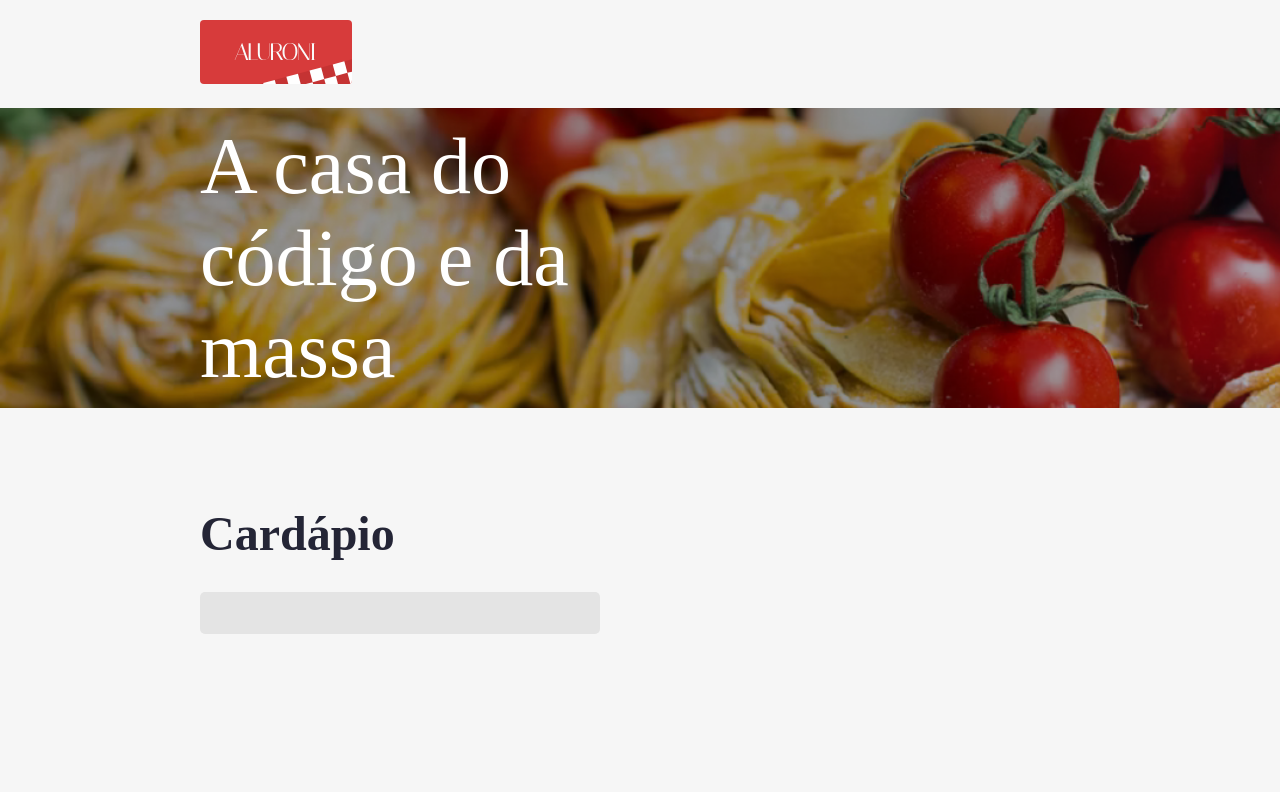
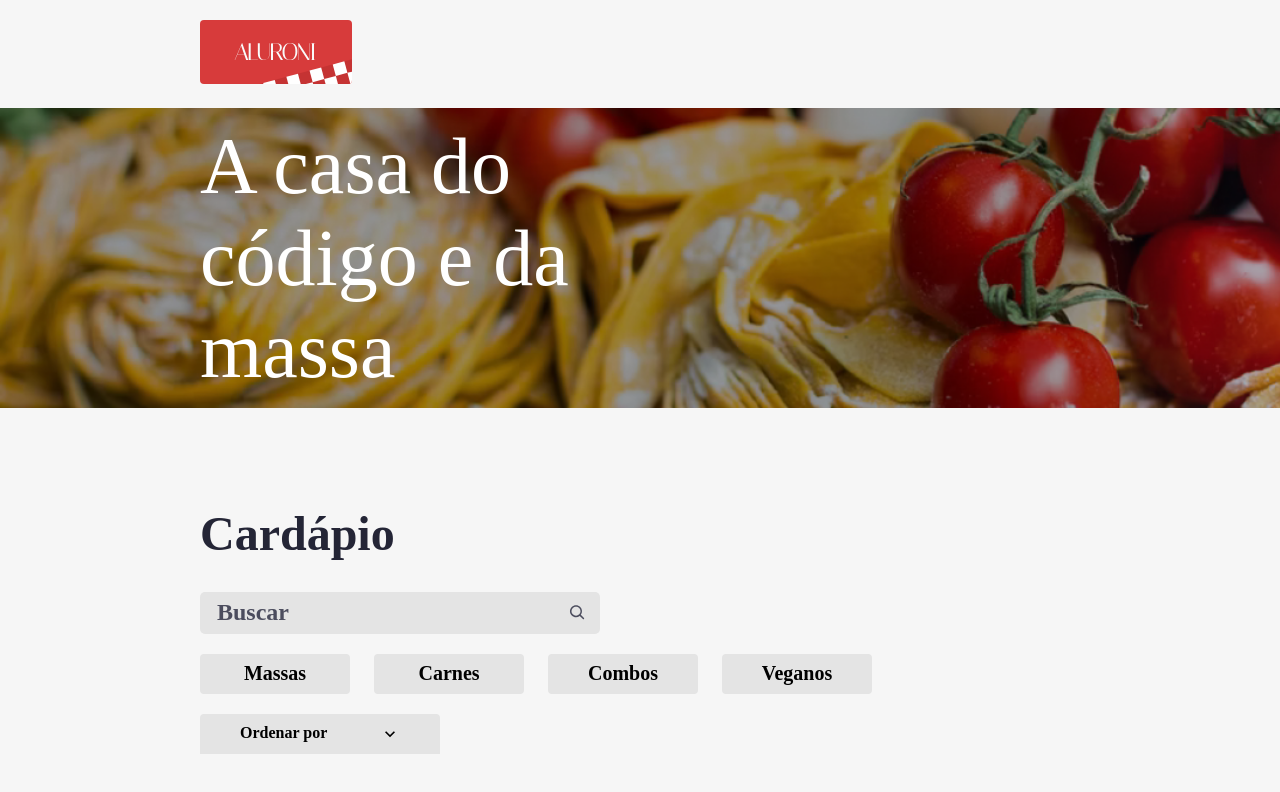
Before and after one commit to Luca-Ferri-Paschoal/aluroni, a React (Create React App) app: page / in a window 1280 px wide. Shown: the top 792 px of the page. Built offline with nearby package versions, Linux system fonts and the light colour scheme; a web font is replaced by a local one.

Commit message:
Criando componente Buscador, com seu componente Filtros e com o Ordenador, junto com todo o CSS e toda lógica envolvida

```diff
--- a/package.json
+++ b/package.json
@@ -13,6 +13,7 @@
     "normalize.css": "^8.0.1",
     "react": "^18.2.0",
     "react-dom": "^18.2.0",
+    "react-icons": "^4.7.1",
     "react-scripts": "5.0.1",
     "styled-components": "^5.3.6",
     "typescript": "^4.9.3",
--- a/public/index.html
+++ b/public/index.html
@@ -2,15 +2,13 @@
 <html lang="pt-br">
   <head>
     <meta charset="utf-8" />
-    <link rel="icon" href="%PUBLIC_URL%/favicon.ico" />
+    <link rel="icon" href="%PUBLIC_URL%/favicon.svg" />
     <meta name="viewport" content="width=device-width, initial-scale=1" />
     <meta name="theme-color" content="#000000" />
     <meta
       name="description"
       content="Web site created using create-react-app"
     />
-    <link rel="apple-touch-icon" href="%PUBLIC_URL%/logo192.png" />
-    <link rel="manifest" href="%PUBLIC_URL%/manifest.json" />
     <title>Aluroni</title>
   </head>
   <body>
--- a/src/pages/Cardapio/Buscador/index.tsx
+++ b/src/pages/Cardapio/Buscador/index.tsx
@@ -1,4 +1,5 @@
 import { BuscadorContainer } from "./styled";
+import { CgSearch } from 'react-icons/cg';
 
 const Buscador = (props: {
     busca: string,
@@ -14,6 +15,11 @@ const Buscador = (props: {
             <input
                 value={busca}
                 onChange={e => setBusca(e.target.value)}
+                placeholder='Buscar'
+            />
+            <CgSearch
+                size={20}
+                color='#4c4d5e'
             />
         </BuscadorContainer>
     );
--- /dev/null
+++ b/src/pages/Cardapio/Filtros/filtros.json
@@ -0,0 +1,18 @@
+[
+    {
+      "label": "Massas",
+      "id": 1
+    },
+    {
+      "label": "Carnes",
+      "id": 2
+    },
+    {
+      "label": "Combos",
+      "id": 3
+    },
+    {
+      "label": "Veganos",
+      "id": 4
+    }
+]
--- /dev/null
+++ b/src/pages/Cardapio/Filtros/index.tsx
@@ -0,0 +1,48 @@
+import filtros from './filtros.json';
+import { FiltrosContainer } from './styled';
+
+type IOpcao = {
+    id: number;
+    label: string;
+}
+
+const Filtros = (props: {
+    filtro: number | null,
+    setFiltro: React.Dispatch<React.SetStateAction<number | null>>
+}) => {
+    const {
+        filtro,
+        setFiltro,
+    } = props;
+
+    const selecionarFiltro = (opcao: IOpcao): void => {
+        opcao.id === filtro
+            ? setFiltro(null)
+            : setFiltro(opcao.id)
+        ;
+    }
+
+    const cssBotao = (opcao: IOpcao): string =>
+        `FiltrosContainer__filtro ${
+            opcao.id === filtro
+                ? `FiltrosContainer__filtro--ativo`
+                : ``
+        }`
+    ;
+
+    return (
+        <FiltrosContainer>
+            {filtros.map(opcao =>
+                <button
+                    className={cssBotao(opcao)}
+                    key={opcao.id}
+                    onClick={() => selecionarFiltro(opcao)}
+                >
+                    {opcao.label}
+                </button>
+            )}
+        </FiltrosContainer>
+    );
+}
+
+export default Filtros;
--- /dev/null
+++ b/src/pages/Cardapio/Filtros/styled.tsx
@@ -0,0 +1,30 @@
+import styled from 'styled-components';
+import { blue, grey } from 'styles/variaveis';
+
+export const FiltrosContainer = styled.div`
+  display: flex;
+  gap: 24px;
+  flex-wrap: wrap;
+  margin: 20px 0;
+
+  .FiltrosContainer__filtro {
+    align-items: center;
+    background-color: ${grey};
+    border: none;
+    border-radius: 4px;
+    display: flex;
+    font-size: 1.25rem;
+    font-weight: bold;
+    height: 40px;
+    justify-content: center;
+    width: 150px;
+
+    &--ativo {
+      background-color: ${blue};
+      color: white;
+    }
+    &:hover {
+      cursor: pointer;
+    }
+  }
+`;
--- /dev/null
+++ b/src/pages/Cardapio/Ordenador/index.tsx
@@ -0,0 +1,61 @@
+import { useState } from 'react';
+import opcoes from './opcoes.json';
+import { OrdenadorButton } from './styled';
+import { MdKeyboardArrowDown, MdKeyboardArrowUp } from 'react-icons/md';
+
+const Ordenador = (props: {
+    ordenador: string,
+    setOrdenador: React.Dispatch<React.SetStateAction<string>>
+}) => {
+    const {
+        ordenador,
+        setOrdenador,
+    } = props;
+
+    const [aberto, setAberto] = useState(false);
+    const [nomeOrdenador, setNomeOrdenador] = useState('');
+
+    const cssOptions = ():string =>
+        `OrdenadorButton__options ${
+            aberto
+                ? `OrdenadorButton__options--ativo`
+                : ``
+        }`
+    ;
+
+    const cssIcons = {
+        size: 20
+    };
+
+    return (
+        <OrdenadorButton
+            ativo={ordenador !== ''}
+            onClick={() => setAberto(!aberto)}
+            onBlur={() => setAberto(false)}
+        >
+            <span>{nomeOrdenador || 'Ordenar por'}</span>
+            {aberto
+                ? <MdKeyboardArrowUp {...cssIcons}/>
+                : <MdKeyboardArrowDown {...cssIcons}/>
+            }
+            <div
+                className={cssOptions()}
+            >
+                {opcoes.map(opcao =>
+                    <div
+                        className='OrdenadorButton__option'
+                        key={opcao.value}
+                        onClick={() => {
+                            setNomeOrdenador(opcao.nome)
+                            setOrdenador(opcao.value)
+                        }}
+                    >
+                        {opcao.nome}
+                    </div>
+                )}
+            </div>
+        </OrdenadorButton>
+    );
+}
+
+export default Ordenador;
--- /dev/null
+++ b/src/pages/Cardapio/Ordenador/opcoes.json
@@ -0,0 +1,18 @@
+[
+    {
+      "nome": "",
+      "value": ""
+    },
+    {
+      "nome": "Porção",
+      "value": "porcao"
+    },
+    {
+      "nome": "Qtd. pessoas",
+      "value": "qtd_pessoas"
+    },
+    {
+      "nome": "Preço",
+      "value": "preco"
+    }
+]
--- /dev/null
+++ b/src/pages/Cardapio/Ordenador/styled.tsx
@@ -0,0 +1,62 @@
+import styled from 'styled-components';
+import { black, blue, grey, lightGrey } from 'styles/variaveis';
+
+const OrdenadorInativo = `
+  background-color: ${grey};
+  color: inherit;
+`;
+
+const OrdenadorAtivo = `
+  background-color: ${blue};
+  color: #fff;
+`;
+
+const ativa = (ativo: boolean): string =>
+  ativo
+    ? OrdenadorAtivo
+    : OrdenadorInativo
+;
+
+export const OrdenadorButton = styled.button<{ ativo: boolean }>`
+  align-items: center;
+  ${(props):string => ativa(props.ativo)}
+  border: none;
+  border-top-left-radius: 4px;
+  border-top-right-radius: 4px;
+  display: flex;
+  font-size: 1rem;
+  font-weight: bold;
+  height: 40px;
+  justify-content: space-between;
+  min-width: 240px;
+  padding: 0 40px;
+  position: relative;
+  .OrdenadorButton__options {
+    display: none;
+    position: absolute;
+    left: 0;
+    flex-direction: column;
+    top: 100%;
+    width: 100%;
+    &--ativo {
+      display: flex;
+    }
+  }
+  .OrdenadorButton__option {
+    align-items: center;
+    background-color: ${grey};
+    border-top: 2px solid ${lightGrey};
+    box-sizing: border-box;
+    color: ${black};
+    display: flex;
+    height: 40px;
+    justify-content: center;
+    width: inherit;
+    &:hover,
+    &--ativo {
+      background-color: ${blue};
+      cursor: pointer;
+      color: white;
+    }
+  }
+`;
--- a/src/pages/Cardapio/index.tsx
+++ b/src/pages/Cardapio/index.tsx
@@ -2,9 +2,13 @@ import { useState } from 'react';
 import { ReactComponent as Logo } from 'assets/logo.svg';
 import Buscador from './Buscador';
 import { Cabecalho, ExibeCardapio, Menu } from './styled';
+import Filtros from './Filtros';
+import Ordenador from './Ordenador';
 
 const Cardapio = () => {
     const [busca, setBusca] = useState('');
+    const [filtro, setFiltro] = useState<number | null>(null);
+    const [ordenador, setOrdenador] = useState('');
 
     return (
         <main>
@@ -20,6 +24,18 @@ const Cardapio = () => {
                     busca={busca}
                     setBusca={setBusca}
                 />
+                <div
+                    className='ExibeCardapio__filtros'
+                >
+                    <Filtros
+                        filtro={filtro}
+                        setFiltro={setFiltro}
+                    />
+                    <Ordenador
+                        ordenador={ordenador}
+                        setOrdenador={setOrdenador}
+                    />
+                </div>
             </ExibeCardapio>
         </main>
     );
--- a/src/pages/Cardapio/styled.tsx
+++ b/src/pages/Cardapio/styled.tsx
@@ -51,15 +51,27 @@ export const ExibeCardapio = styled.section`
     @media (max-width: ${desktopXsm}) {
       padding: 50px ${paddingHorizontalMobile};
     }
+
     @media (min-width: ${desktopXsm}) and (max-width: ${desktopSm}) {
       padding: 50px ${paddingHorizontalSm};
     }
+
     @media (min-width: ${desktopSm}) and (max-width: ${desktopMd}) {
       padding: 50px ${paddingHorizontalMd};
     }
+
     .ExibeCardapio__titulo {
       color: ${dark};
       font-size: 3rem;
       margin-bottom: 30px;
     }
+
+    .ExibeCardapio__filtros {
+      align-items: center;
+      display: flex;
+      flex-wrap: wrap;
+      justify-content: space-between;
+      margin-bottom: 30px;
+      width: 100%;
+    }
 `;
```
Also changed, not shown: public/favicon.svg (added), 1 other file (tests, documents, lock files or other folders).
